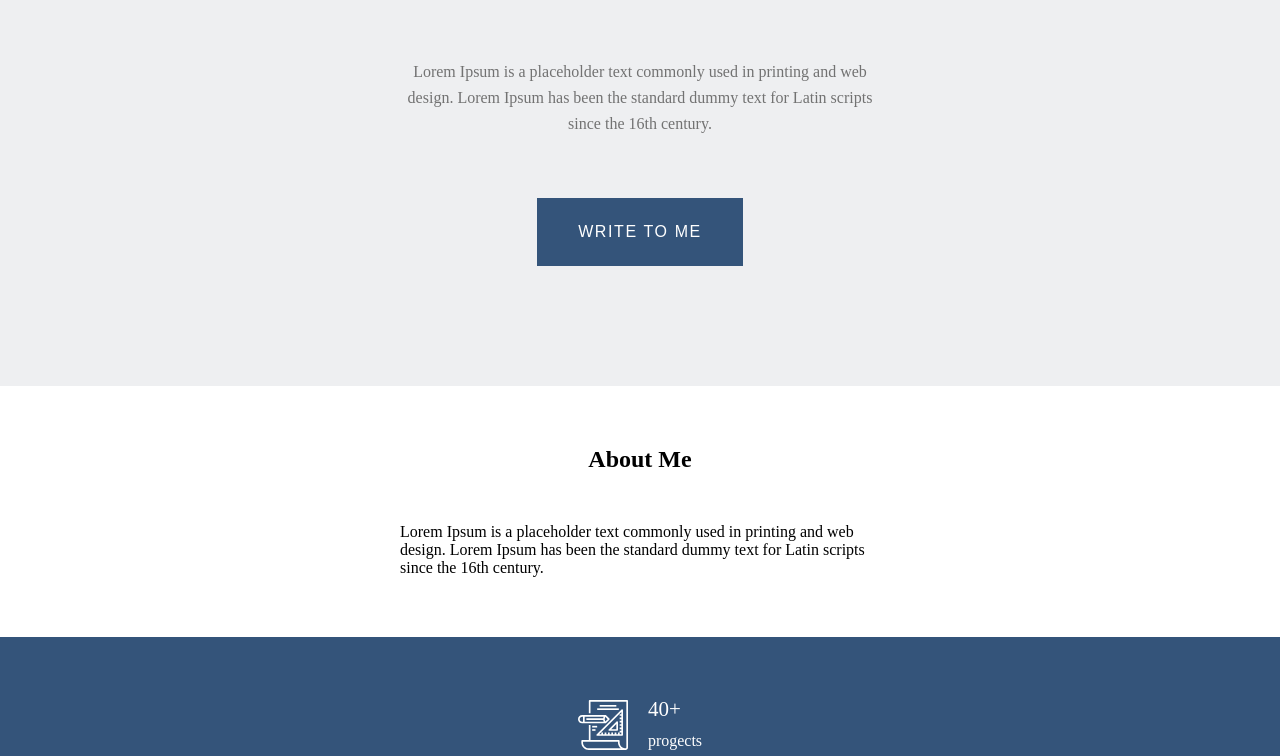
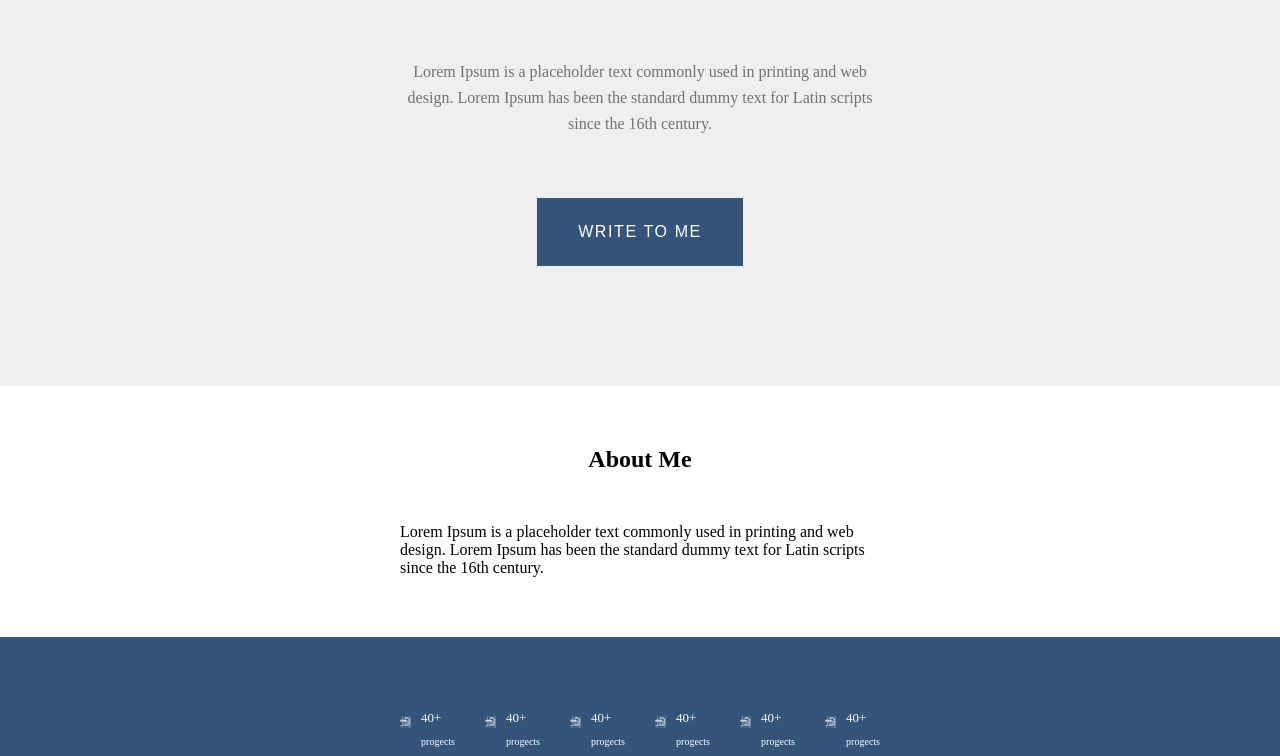
Before and after one commit to lvoskolovich19/home_work_6.1, a plain HTML site: page index.html in a window 1280 px wide. Shown: the part 196-952 px from the top of the page. Drawn offline with Linux system fonts and the light colour scheme.

Commit message:
fix: section3

```diff
--- a/style.css
+++ b/style.css
@@ -111,14 +111,17 @@
   display: flex;
   align-items: center;
   justify-content: center;
-  gap: 60px;
+  flex-wrap: nowrap;
+  gap: 20px;
+  width: 100%;
 }
 
 .list__Item {
   display: flex;
   align-items: end;
   justify-content: center;
-  gap: 20px;
+  gap: 10px;
+  min-width: 0;
 }
 
 .list__Item__block {
@@ -199,6 +202,7 @@
   }
 }
 
+
 @media screen and (max-width: 768px) {
   .menu {
     flex-direction: column;
@@ -236,8 +240,8 @@
 }
 
 .list {
-  flex-direction: column;
-  gap: 30px 40px;
+  flex-direction: row;
+  gap: 30px;
 }
 
 .section4 {
@@ -258,3 +262,13 @@
   padding-top: 30px;
   padding-bottom: 30px;
 }
+
+@media screen and (max-width: 480px) {
+  gap: 10px;
+}
+.list__Item__block > span:first-child {
+  font-size: 13px;
+}
+.list__Item__block > span:last-child {
+  font-size: 10px;
+}
```
